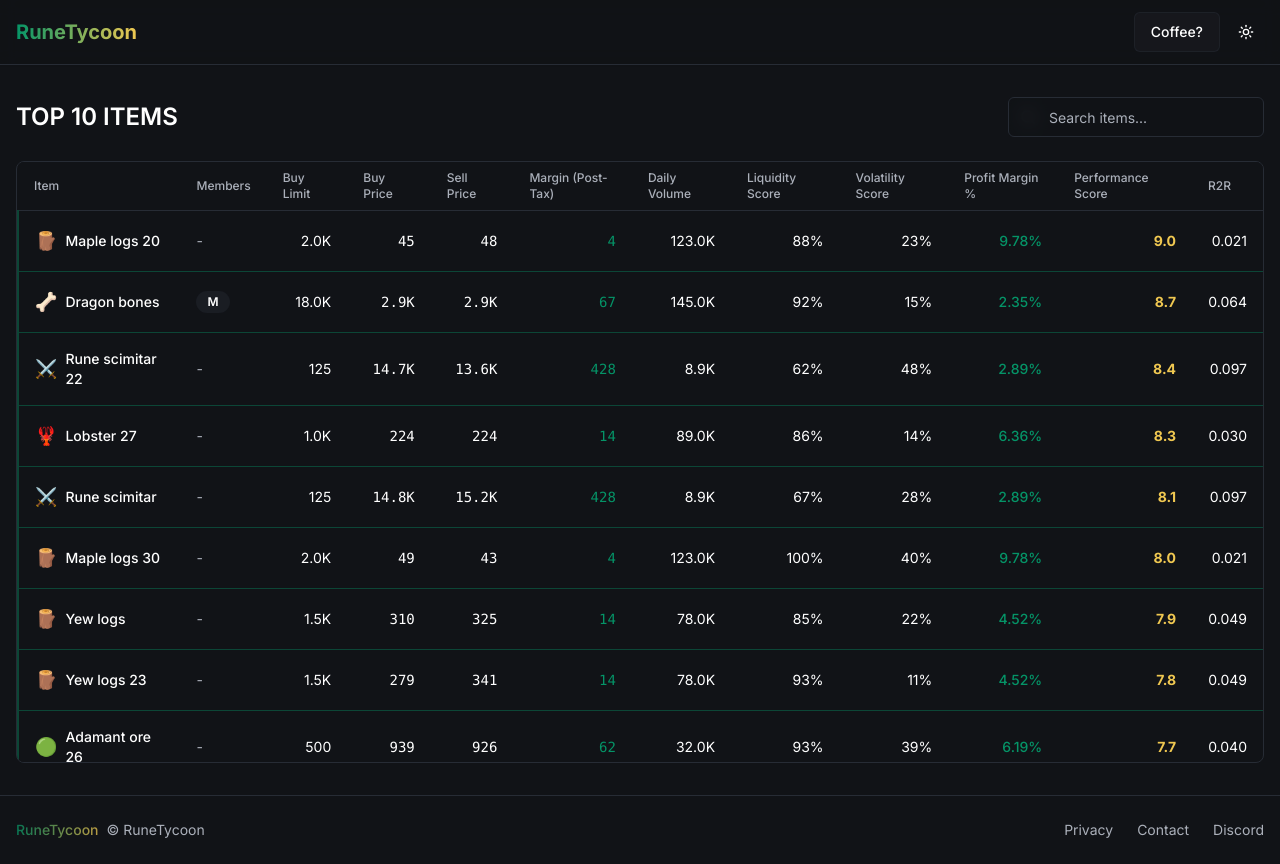
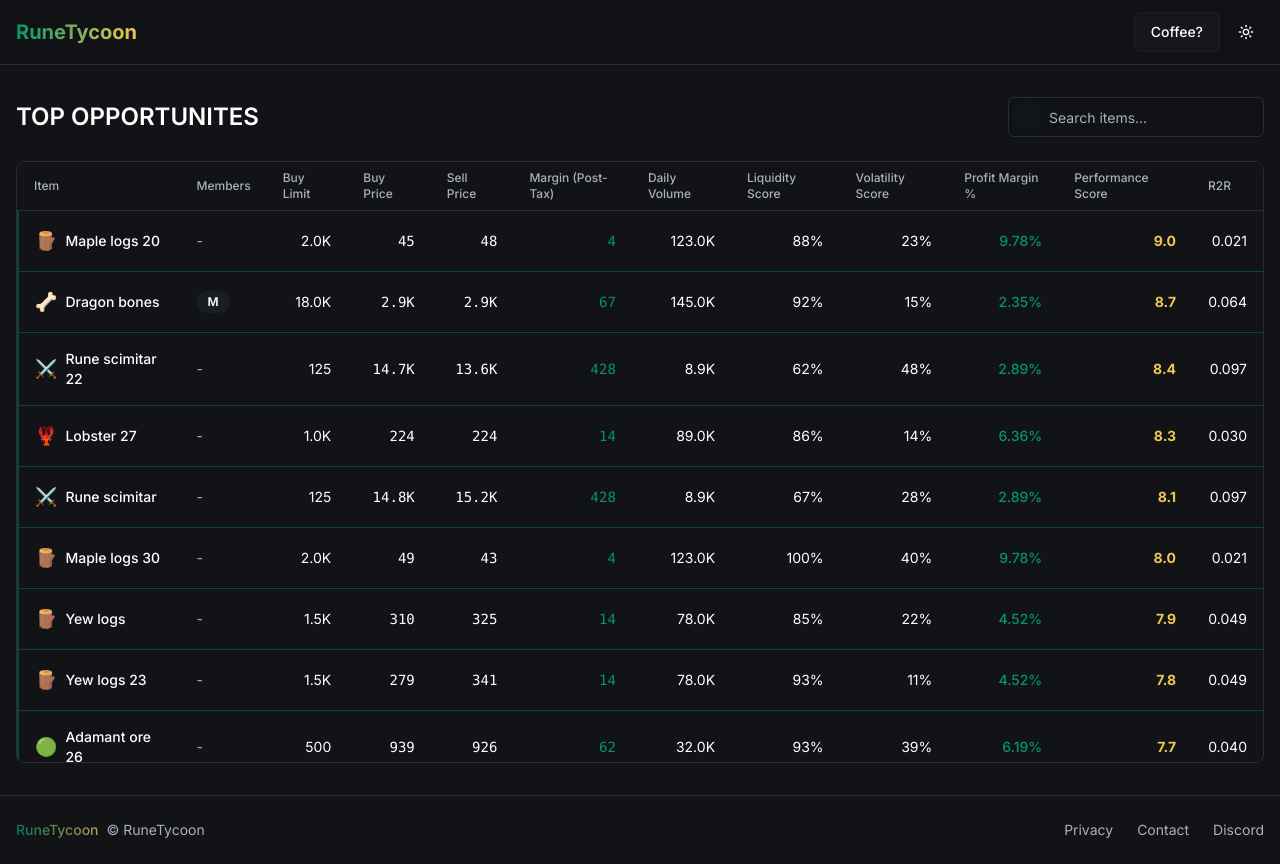
Before and after one commit to universanna/grand-tycoon-insight, a React (Vite) app: page / in a window 1280 px wide. Built offline with nearby package versions, Linux system fonts and the light colour scheme.

Commit message:
Change heading text
Changed the heading text in TopItemsTable to "TOP OPPORTUNITES".

```diff
--- a/src/components/TopItemsTable.tsx
+++ b/src/components/TopItemsTable.tsx
@@ -121,7 +121,7 @@ export const TopItemsTable = () => {
     <section className="w-full py-8">
       <div className="container px-4">
         <div className="flex items-center justify-between mb-6">
-          <h2 className="text-2xl font-semibold">TOP 10 ITEMS</h2>
+          <h2 className="text-2xl font-semibold">TOP OPPORTUNITES</h2>
           <div className="relative">
             <Search className="absolute left-3 top-1/2 transform -translate-y-1/2 text-muted-foreground h-4 w-4" />
             <Input
```
